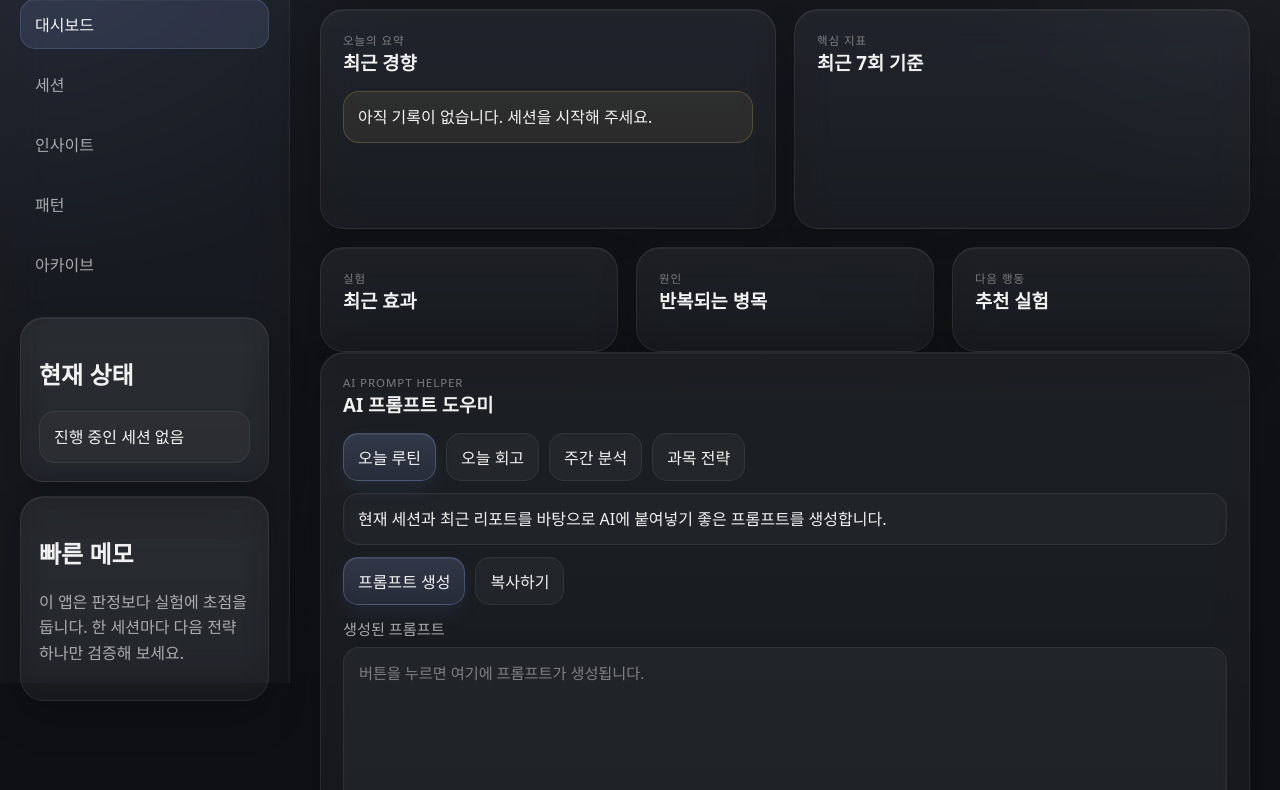
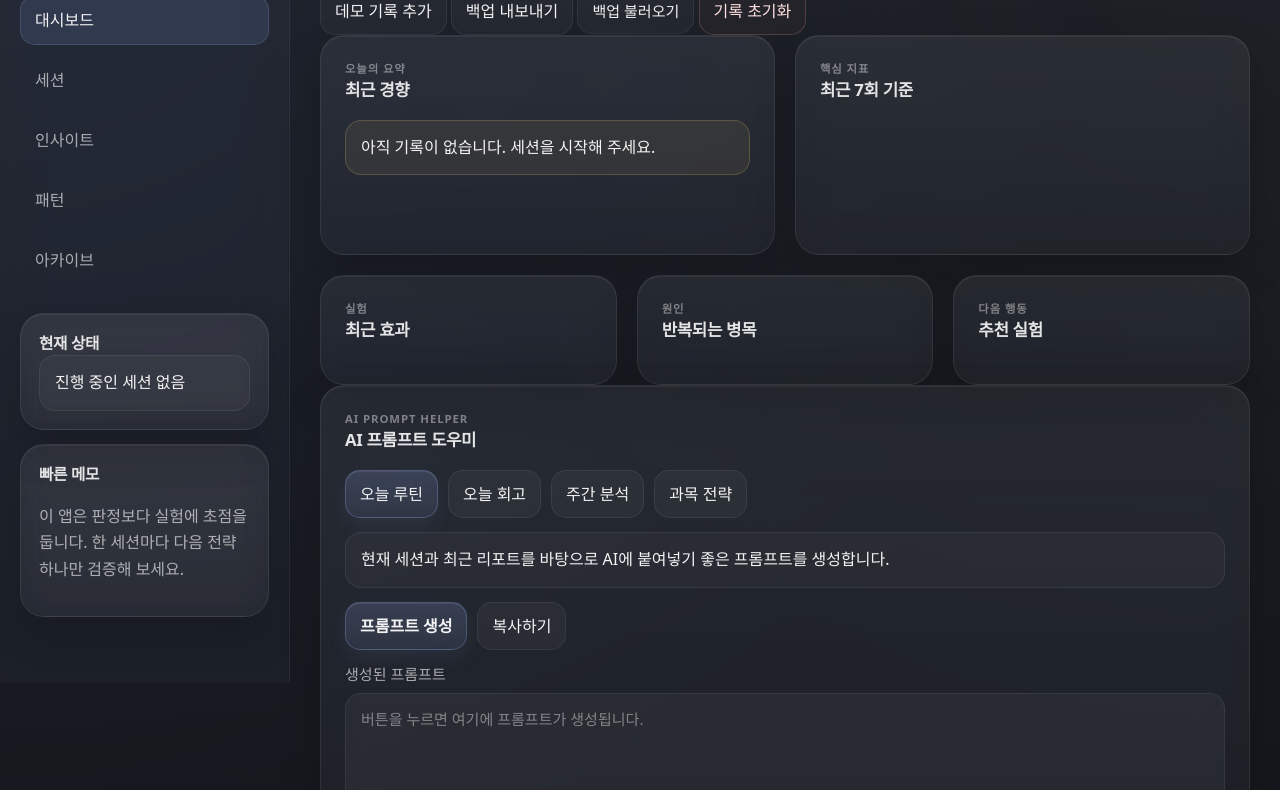
Before and after one commit to sea-anemone17/meta, a plain HTML site: page index.html in a window 1280 px wide. Shown: the part 117-907 px from the top of the page. Drawn offline with Linux system fonts and the light colour scheme.

Commit message:
Refactor CSS variables and styles for consistency

```diff
--- a/css/style.css
+++ b/css/style.css
@@ -11,6 +11,7 @@
   --line-strong: rgba(255, 255, 255, 0.11);
 
   --text: rgba(255, 255, 255, 0.94);
+  --text-soft: rgba(255, 255, 255, 0.88);
   --muted: rgba(255, 255, 255, 0.62);
   --muted-2: rgba(255, 255, 255, 0.42);
 
@@ -24,15 +25,27 @@
 
   --radius: 24px;
   --radius-sm: 18px;
+  --radius-xs: 14px;
 
-  --shadow-sm: 0 8px 24px rgba(0, 0, 0, 0.16);
-  --shadow-md: 0 18px 40px rgba(0, 0, 0, 0.2);
-  --shadow-lg: 0 28px 60px rgba(0, 0, 0, 0.24);
+  --space-1: 6px;
+  --space-2: 10px;
+  --space-3: 14px;
+  --space-4: 18px;
+  --space-5: 24px;
+  --space-6: 30px;
+  --space-7: 36px;
+
+  --shadow-sm: 0 8px 24px rgba(0, 0, 0, 0.14);
+  --shadow-md: 0 18px 40px rgba(0, 0, 0, 0.18);
+  --shadow-lg: 0 28px 60px rgba(0, 0, 0, 0.22);
 }
 
-* { box-sizing: border-box; }
+* {
+  box-sizing: border-box;
+}
 
-html, body {
+html,
+body {
   margin: 0;
   min-height: 100%;
 }
@@ -41,14 +54,18 @@ body {
   font-family: "Pretendard", "Noto Sans KR", system-ui, sans-serif;
   color: var(--text);
   background:
-    radial-gradient(circle at top left, rgba(159, 181, 255, 0.08), transparent 24%),
-    radial-gradient(circle at top right, rgba(255, 255, 255, 0.035), transparent 20%),
-    linear-gradient(180deg, #16191f 0%, #101216 45%, #0d0f13 100%);
+    radial-gradient(circle at top left, rgba(159, 181, 255, 0.07), transparent 24%),
+    radial-gradient(circle at top right, rgba(255, 255, 255, 0.03), transparent 20%),
+    linear-gradient(180deg, #171a20 0%, #101216 48%, #0c0e12 100%);
   -webkit-font-smoothing: antialiased;
   text-rendering: optimizeLegibility;
+  line-height: 1.5;
 }
 
-button, input, select, textarea {
+button,
+input,
+select,
+textarea {
   font: inherit;
 }
 
@@ -59,17 +76,20 @@ button {
     border-color 180ms ease,
     color 180ms ease,
     transform 180ms ease,
-    box-shadow 180ms ease;
+    box-shadow 180ms ease,
+    opacity 180ms ease;
 }
 
 button:active {
   transform: scale(0.985);
 }
 
-input, select, textarea {
+input,
+select,
+textarea {
   width: 100%;
   color: var(--text);
-  background: rgba(255, 255, 255, 0.045);
+  background: rgba(255, 255, 255, 0.042);
   border: 1px solid var(--line);
   border-radius: 16px;
   padding: 13px 15px;
@@ -90,8 +110,7 @@ select:focus,
 textarea:focus {
   border-color: rgba(159, 181, 255, 0.28);
   background: rgba(255, 255, 255, 0.06);
-  box-shadow:
-    0 0 0 4px rgba(159, 181, 255, 0.08);
+  box-shadow: 0 0 0 4px rgba(159, 181, 255, 0.08);
 }
 
 textarea {
@@ -104,9 +123,19 @@ label {
   flex-direction: column;
   gap: 8px;
   color: var(--muted);
-  font-size: 0.95rem;
+  font-size: 0.94rem;
+  line-height: 1.45;
 }
 
+label > input,
+label > select,
+label > textarea,
+label > div,
+label > span {
+  margin-top: 0;
+}
+
+/* layout */
 .app-shell {
   display: grid;
   grid-template-columns: 290px 1fr;
@@ -118,26 +147,78 @@ label {
   top: 0;
   height: 100vh;
   padding: 28px 20px;
-  background: rgba(255, 255, 255, 0.03);
+  background: rgba(255, 255, 255, 0.028);
   border-right: 1px solid rgba(255, 255, 255, 0.05);
   backdrop-filter: blur(22px) saturate(140%);
   -webkit-backdrop-filter: blur(22px) saturate(140%);
 }
 
+.main {
+  padding: 30px;
+}
+
+/* typography */
+.brand h1,
+.brand p,
+.topbar h2,
+.card h3,
+.card h2,
+.card p,
+.sidebar-card h2 {
+  margin: 0;
+}
+
+.brand h1,
+.topbar h2,
+.card h2,
+.card h3,
+.sidebar-card h2 {
+  letter-spacing: -0.02em;
+}
+
+.brand h1 {
+  font-size: 1.2rem;
+  font-weight: 700;
+}
+
+.topbar h2 {
+  font-size: 1.55rem;
+  font-weight: 700;
+}
+
+.card h3,
+.card h2 {
+  font-size: 1.05rem;
+  font-weight: 650;
+  color: var(--text-soft);
+}
+
+.sidebar-card h2 {
+  font-size: 0.98rem;
+  font-weight: 650;
+  color: var(--text-soft);
+}
+
+.eyebrow {
+  color: var(--muted-2);
+  text-transform: uppercase;
+  letter-spacing: 0.08em;
+  font-size: 0.71rem;
+  margin-bottom: 8px;
+  font-weight: 600;
+}
+
+.subtle {
+  color: var(--muted);
+  line-height: 1.65;
+}
+
+/* brand */
 .brand {
   display: flex;
   gap: 14px;
   align-items: center;
   margin-bottom: 30px;
-}
-
-.brand h1,
-.brand p,
-.topbar h2,
-.card h3,
-.card h2,
-.card p {
-  margin: 0;
 }
 
 .brand-mark {
@@ -147,13 +228,13 @@ label {
   display: grid;
   place-items: center;
   background:
-    linear-gradient(180deg, rgba(255,255,255,0.9), rgba(255,255,255,0.78)),
+    linear-gradient(180deg, rgba(255,255,255,0.92), rgba(255,255,255,0.78)),
     linear-gradient(180deg, #b9caff, #94adff);
   color: #111318;
   font-weight: 800;
   box-shadow:
     inset 0 1px 0 rgba(255,255,255,0.55),
-    0 10px 26px rgba(140, 165, 255, 0.16);
+    0 10px 26px rgba(140, 165, 255, 0.15);
 }
 
 .brand p {
@@ -163,6 +244,7 @@ label {
   line-height: 1.45;
 }
 
+/* navigation */
 .nav {
   display: flex;
   flex-direction: column;
@@ -177,6 +259,7 @@ label {
   padding: 12px 14px;
   border-radius: 15px;
   text-align: left;
+  font-weight: 500;
 }
 
 .nav-link:hover {
@@ -192,51 +275,22 @@ label {
   box-shadow: inset 0 1px 0 rgba(255,255,255,0.04);
 }
 
-.main {
-  padding: 30px;
-}
-
-.topbar {
-  display: flex;
-  justify-content: space-between;
-  gap: 18px;
-  align-items: flex-start;
-  margin-bottom: 26px;
-}
-
-.topbar-actions {
-  display: flex;
-  gap: 10px;
-  flex-wrap: wrap;
-}
-
-.eyebrow {
-  color: var(--muted-2);
-  text-transform: uppercase;
-  letter-spacing: 0.08em;
-  font-size: 0.72rem;
-  margin-bottom: 8px;
-}
-
-.grid { display: grid; gap: 18px; }
-.two-col { grid-template-columns: repeat(2, minmax(0, 1fr)); }
-.three-col { grid-template-columns: repeat(3, minmax(0, 1fr)); margin-top: 18px; }
-
-.view { display: none; }
-.view.active { display: block; }
-
+/* cards */
 .card,
 .sidebar-card {
   background:
-    linear-gradient(180deg, rgba(255,255,255,0.06), rgba(255,255,255,0.035));
-  border: 1px solid rgba(255,255,255,0.07);
+    linear-gradient(180deg, rgba(255,255,255,0.065), rgba(255,255,255,0.035));
+  border: 1px solid rgba(255,255,255,0.075);
   border-radius: var(--radius);
-  padding: 22px;
   box-shadow:
     inset 0 1px 0 rgba(255,255,255,0.06),
     var(--shadow-md);
   backdrop-filter: blur(18px) saturate(135%);
   -webkit-backdrop-filter: blur(18px) saturate(135%);
+}
+
+.card {
+  padding: 24px;
 }
 
 .sidebar-card {
@@ -249,26 +303,38 @@ label {
   justify-content: space-between;
   gap: 12px;
   align-items: flex-start;
-  margin-bottom: 16px;
+  margin-bottom: 18px;
 }
 
 .hero-card {
   min-height: 220px;
 }
 
-.stack,
-.mini-stack {
-  display: flex;
-  flex-direction: column;
-  gap: 12px;
+/* grid */
+.grid {
+  display: grid;
+  gap: 20px;
 }
 
-.mini-stack { gap: 10px; }
+.two-col {
+  grid-template-columns: repeat(2, minmax(0, 1fr));
+}
+
+.three-col {
+  grid-template-columns: repeat(3, minmax(0, 1fr));
+  margin-top: 20px;
+}
 
 .form-grid {
   display: grid;
   grid-template-columns: repeat(2, minmax(0, 1fr));
-  gap: 16px;
+  gap: 18px;
+}
+
+.pill-grid {
+  display: grid;
+  grid-template-columns: repeat(2, minmax(0, 1fr));
+  gap: 14px;
 }
 
 .span-2 {
@@ -276,7 +342,20 @@ label {
 }
 
 .compact-form {
-  gap: 12px;
+  gap: 14px;
+}
+
+/* generic stacks */
+.stack {
+  display: flex;
+  flex-direction: column;
+  gap: 14px;
+}
+
+.mini-stack {
+  display: flex;
+  flex-direction: column;
+  gap: 10px;
 }
 
 .choice-row {
@@ -285,6 +364,7 @@ label {
   gap: 10px;
 }
 
+/* controls */
 .choice-chip,
 .ghost-btn,
 .primary-btn,
@@ -296,6 +376,11 @@ label {
   background: rgba(255,255,255,0.04);
   color: var(--text);
   box-shadow: none;
+  min-height: 44px;
+}
+
+.choice-chip {
+  font-weight: 500;
 }
 
 .choice-chip:hover,
@@ -308,11 +393,15 @@ label {
 .choice-chip.active,
 .primary-btn {
   background:
-    linear-gradient(180deg, rgba(159,181,255,0.18), rgba(159,181,255,0.1));
+    linear-gradient(180deg, rgba(159,181,255,0.18), rgba(159,181,255,0.10));
   border-color: rgba(159,181,255,0.26);
   box-shadow:
     inset 0 1px 0 rgba(255,255,255,0.08),
     0 8px 20px rgba(159,181,255,0.08);
+}
+
+.primary-btn {
+  font-weight: 600;
 }
 
 .primary-btn:hover {
@@ -345,29 +434,22 @@ label {
   border-radius: 16px;
 }
 
-.toggle-field input { width: auto; }
+.toggle-field input {
+  width: auto;
+}
 
 .range-value {
   color: var(--accent-strong);
   font-weight: 700;
   font-size: 0.92rem;
+  margin-top: 2px;
 }
 
-.subtle {
-  color: var(--muted);
-  line-height: 1.6;
-}
-
+/* content blocks */
 .divider {
   height: 1px;
   background: var(--line);
-  margin: 20px 0;
-}
-
-.pill-grid {
-  display: grid;
-  grid-template-columns: repeat(2, minmax(0, 1fr));
-  gap: 14px;
+  margin: 22px 0;
 }
 
 .pill-card,
@@ -398,6 +480,7 @@ label {
   border: 1px solid var(--line);
   color: rgba(255,255,255,0.88);
   font-size: 0.82rem;
+  font-weight: 500;
 }
 
 .badge.warn {
@@ -409,9 +492,9 @@ label {
   border: 1px solid var(--line);
   background: rgba(255,255,255,0.03);
   border-radius: 16px;
-  padding: 13px 14px;
+  padding: 14px 15px;
   color: var(--text);
-  line-height: 1.55;
+  line-height: 1.6;
 }
 
 .info-strip.warn {
@@ -425,10 +508,11 @@ label {
 }
 
 .metric-value {
-  font-size: 1.95rem;
+  font-size: 2rem;
   font-weight: 700;
   letter-spacing: -0.03em;
   margin-top: 10px;
+  line-height: 1.1;
 }
 
 .metric-value.small {
@@ -440,7 +524,7 @@ label {
   display: flex;
   align-items: center;
   gap: 12px;
-  margin-top: 10px;
+  margin-top: 12px;
 }
 
 .progress-track {
@@ -459,15 +543,30 @@ label {
 
 .empty-card {
   text-align: center;
-  padding: 44px 24px;
+  padding: 48px 24px;
 }
 
 .hidden {
   display: none !important;
 }
 
+/* prompt */
+#prompt-output {
+  min-height: 220px;
+  line-height: 1.7;
+  white-space: pre-wrap;
+}
+
+#prompt-feedback {
+  min-height: 1.2em;
+}
+
+/* responsive */
 @media (max-width: 1100px) {
-  .app-shell { grid-template-columns: 1fr; }
+  .app-shell {
+    grid-template-columns: 1fr;
+  }
+
   .sidebar {
     position: relative;
     height: auto;
@@ -484,15 +583,18 @@ label {
     grid-template-columns: 1fr;
   }
 
-  .main { padding: 18px; }
-  .topbar { flex-direction: column; }
-}
+  .main {
+    padding: 18px;
+  }
 
-#prompt-output {
-  min-height: 220px;
-  line-height: 1.6;
-  white-space: pre-wrap;
-}
+  .topbar {
+    flex-direction: column;
+  }
+
+  .card {
+    padding: 20px;
+  }
+}}
 
 #prompt-feedback {
   min-height: 1.2em;
```
